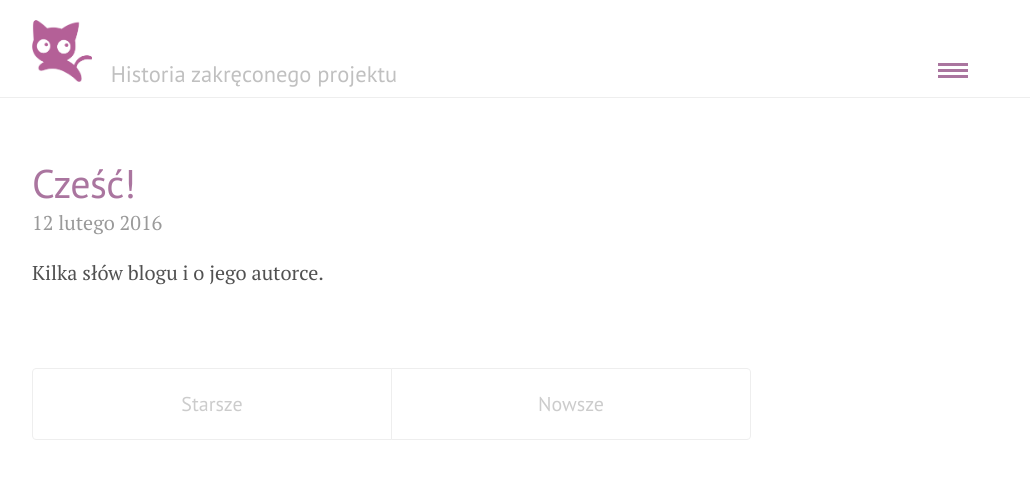
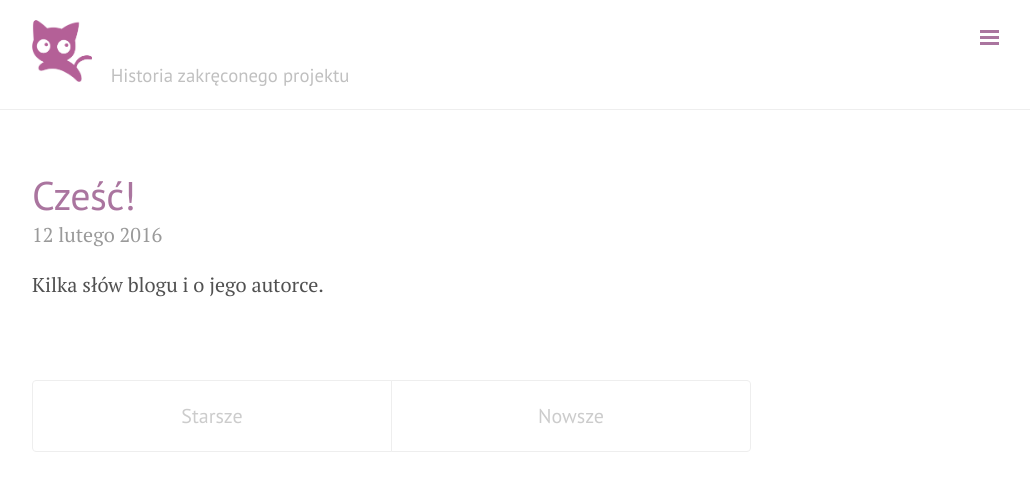
Before and after one commit to pumiko/pumiko.github.io, a Jekyll site: the page built from index.html, in a window 1280 px wide. Shown: the top 491 px of the page, without its empty margins (248-1278 px from the left). Built offline with Jekyll 4.4.1, drawn with Linux system fonts in a browser that asks for light colours; nearby versions of some CDN libraries; the list of posts is cut into pages by our own code.

Commit message:
Update lanyon.css

```diff
--- a/public/css/lanyon.css
+++ b/public/css/lanyon.css
@@ -101,14 +101,14 @@ h1, h2, h3, h4, h5, h6 {
 }
 .masthead-title {
   margin-top: 0;
-  margin-bottom: -0.5em;
+  margin-bottom: 0;
   color: #505050;
 }
 .masthead-title a {
   color: #505050;
 }
 .masthead-title small {
-  font-size: 90%;
+  font-size: 75%;
   font-weight: 400;
   color: #c0c0c0;
   letter-spacing: 0;
@@ -216,16 +216,15 @@ a.sidebar-nav-item:focus {
 
 /* Style the `label` that we use to target the `.sidebar-checkbox` */
 .sidebar-toggle {
-  position: fixed;
-  /* top: 4%; */
-  /* right: 4%; */
-  /* left: 1rem; */
+  position: absolute;
+  top:  1rem;
+  left: 1rem;
   display: block;
-  width: 1rem;
-  padding: 0% 0% 0% 0%;
+  width: 2.2rem;
+  padding: .5rem .65rem;
   color: #505050;
   background-color: #fff;
-  /* border-radius: 3px; */
+  border-radius: 4px;
   cursor: pointer;
 }
 .sidebar-toggle:before {
@@ -250,10 +249,8 @@ a.sidebar-nav-item:focus {
 
 @media (min-width: 30.1rem) {
   .sidebar-toggle {
-    position: absolute;
-    width: 1.5rem;
-    /* right: 4%; */
-    /* height: 5.25rem; */
+    position: fixed;
+    width: 2.25rem;
   }
   .sidebar-toggle:before {
     padding-bottom: .15rem;
@@ -319,9 +316,8 @@ a.sidebar-nav-item:focus {
   width: auto;
   font-weight: 100;
   font-size: .8rem ;
-  line-height: 2em;
-  bottom: 10em;
-  vertical-align: 40%;
+  margin-bottom: 10em;
+  padding: 0;
   color: #9a9a9a;
   font-style: italic;
 }
@@ -491,9 +487,7 @@ a.pagination-item:hover {
 }
 .layout-reverse .sidebar-toggle {
   left: auto;
-  right: 5%;
-  top: 7%;
-  bottom: auto;
+  right: 1rem;
 }
 
 .layout-reverse #sidebar-checkbox:checked ~ .sidebar,
@@ -518,12 +512,10 @@ a.pagination-item:hover {
 .theme-base-08 #sidebar-checkbox:checked ~ .sidebar-toggle {
   background-color: #ac4142;
 }
-.theme-base-0e .container a,
-.theme-base-0e .sidebar-toggle,
-.theme-base-0e .related-posts li a:hover {
-  color: #aa759f;
-  border: none;
-  outline: none;
+.theme-base-08 .container a,
+.theme-base-08 .sidebar-toggle,
+.theme-base-08 .related-posts li a:hover {
+  color: #ac4142;
 }
 
 /* Orange */
```
